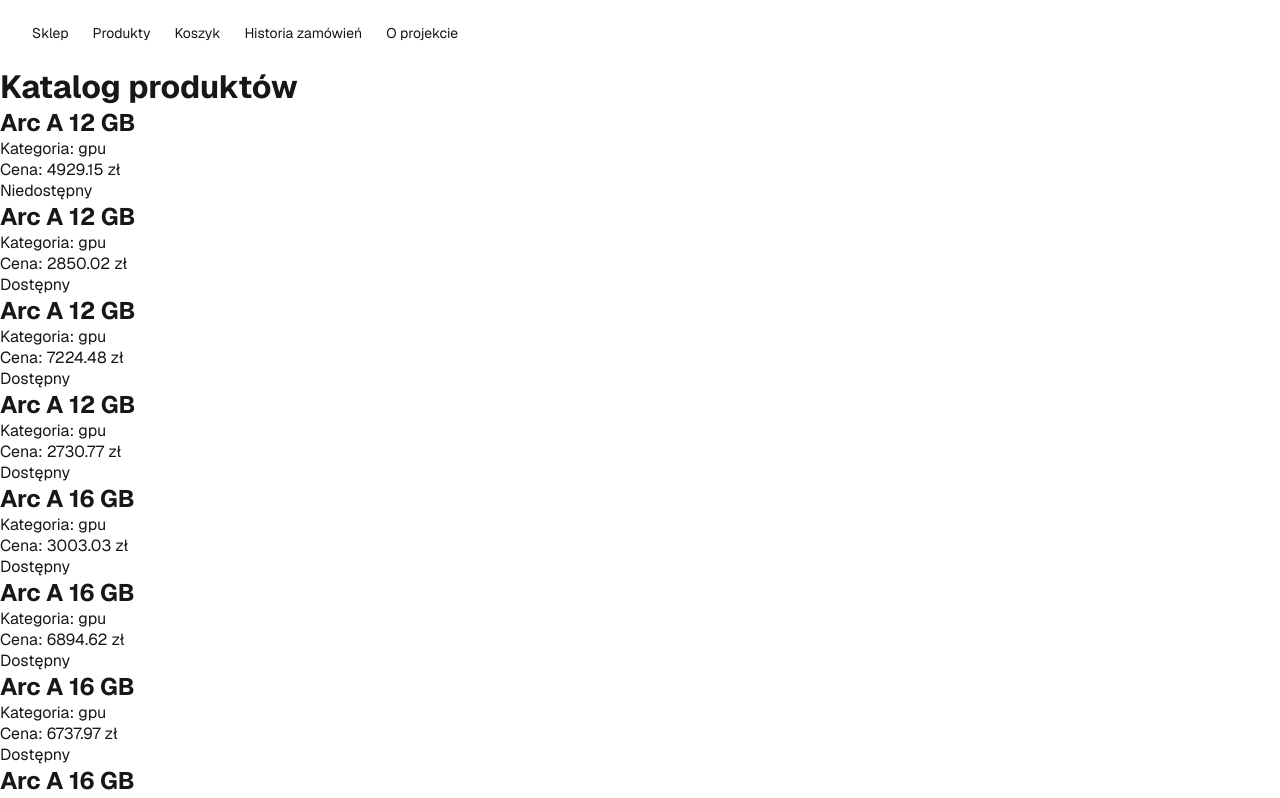
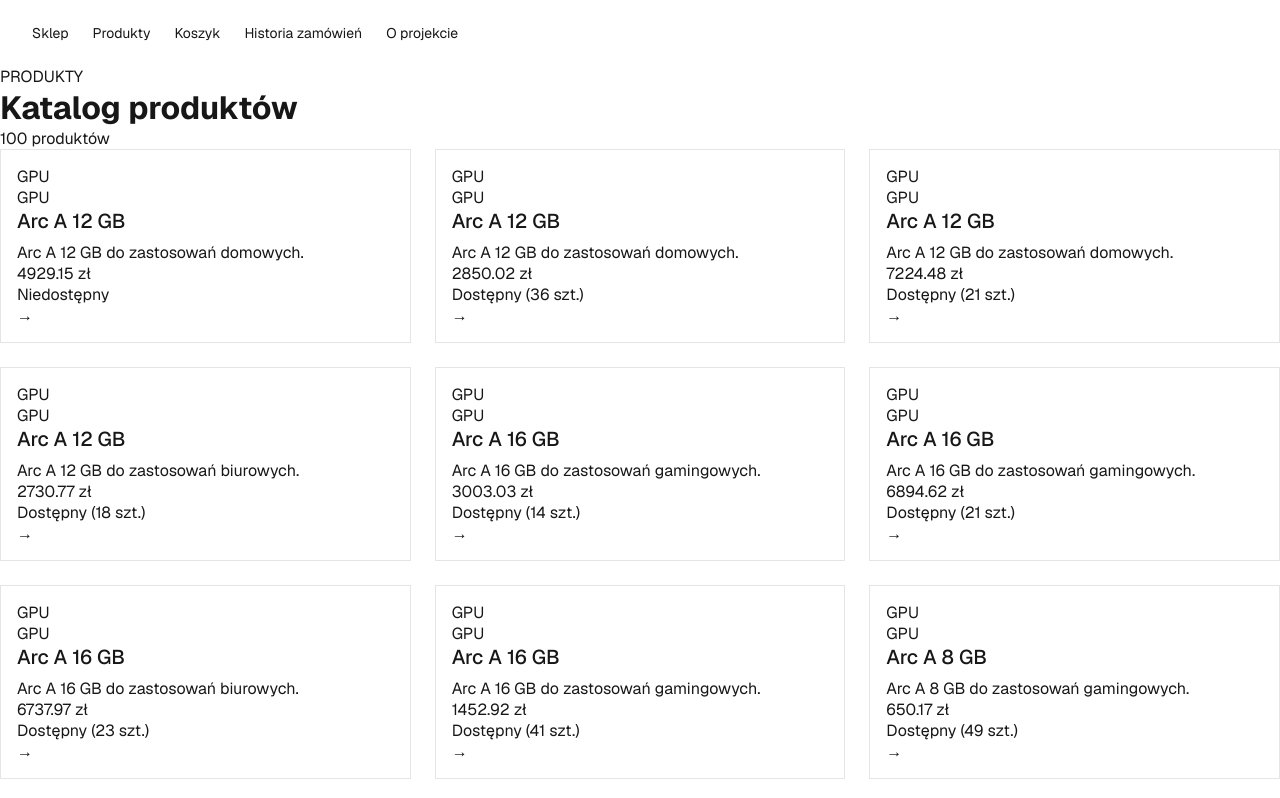
Before and after one commit to KulAndy/2026-2027-programowanie-backend-k02-progbackend-nextjs-shop-kulandy-lab10, a Next.js app: page /product-list in a window 1280 px wide. Shown: the top 798 px of the page. Built offline with nearby package versions, Linux system fonts and the light colour scheme.

Commit message:
improve product list

```diff
--- /dev/null
+++ b/app/product-list/page.module.css
@@ -0,0 +1,79 @@
+.productList {
+  padding: 48px 32px;
+}
+
+.productList h1 {
+  margin-bottom: 40px;
+  font-size: 40px;
+  font-weight: 600;
+  letter-spacing: -0.04em;
+}
+
+.products {
+  display: grid;
+  grid-template-columns: repeat(3, 1fr);
+  gap: 24px;
+  list-style: none;
+}
+
+.product {
+  border: 1px solid #e5e5e5;
+  padding: 16px;
+}
+
+.productImage {
+  aspect-ratio: 1 / 1;
+  display: flex;
+  align-items: center;
+  justify-content: center;
+  margin-bottom: 20px;
+  background: #f2f2f2;
+  font-size: 14px;
+  font-weight: 600;
+}
+
+.productCode {
+  margin-bottom: 8px;
+  font-family: var(--font-geist-mono);
+  font-size: 12px;
+  color: #777;
+}
+
+.product h2 {
+  margin-bottom: 8px;
+  font-size: 20px;
+  font-weight: 500;
+}
+
+.productDescription {
+  min-height: 44px;
+  margin-bottom: 20px;
+  color: #666;
+  font-size: 14px;
+  line-height: 1.5;
+}
+
+.productDetails {
+  display: flex;
+  align-items: center;
+  justify-content: space-between;
+  padding-top: 16px;
+  border-top: 1px solid #e5e5e5;
+  font-size: 14px;
+}
+
+@media (max-width: 900px) {
+  .products {
+    grid-template-columns: repeat(2, 1fr);
+  }
+}
+
+@media (max-width: 600px) {
+  .productList {
+    padding: 32px 20px;
+  }
+
+  .products {
+    grid-template-columns: 1fr;
+  }
+}
--- a/app/product-list/page.tsx
+++ b/app/product-list/page.tsx
@@ -1,4 +1,6 @@
+import Image from "next/image";
 import { getProducts } from "@/lib/repository";
+import styles from "./page.module.css";
 
 export default async function ProductListPage() {
   const products = await getProducts({
@@ -6,22 +8,57 @@ export default async function ProductListPage() {
   });
 
   return (
-    <main>
-      <h1>Katalog produktów</h1>
+    <main className={styles.page}>
+      <header className={styles.header}>
+        <div>
+          <p className={styles.eyebrow}>PRODUKTY</p>
+          <h1>Katalog produktów</h1>
+        </div>
+        <p className={styles.count}>
+          {products.length} {products.length === 1 ? "produkt" : "produktów"}
+        </p>
+      </header>
+      {products.length === 0 ? (
+        <p className={styles.empty}>Brak produktów do wyświetlenia.</p>
+      ) : (
+        <ul className={styles.products}>
+          {products.map((product) => (
+            <li key={product.id} className={styles.product}>
+              <div className={styles.image}>
+                <span>{product.type.toUpperCase()}</span>
+              </div>
 
-      {products.length === 0 ? (
-        <p>Brak produktów do wyświetlenia.</p>
-      ) : (
-        <ul>
-          {products.map((product) => (
-            <li key={product.id}>
-              <h2>{product.name}</h2>
+              <div className={styles.info}>
+                <div className={styles.category}>
+                  {product.type.toUpperCase()}
+                </div>
 
-              <p>Kategoria: {product.type}</p>
+                <h2>{product.name}</h2>
 
-              <p>Cena: {(product.price / 100).toFixed(2)} zł</p>
+                <p className={styles.description}>{product.description}</p>
 
-              <p>{product.amount > 0 ? "Dostępny" : "Niedostępny"}</p>
+                <div className={styles.bottom}>
+                  <div>
+                    <p className={styles.price}>
+                      {(product.price / 100).toFixed(2)} zł
+                    </p>
+
+                    <p
+                      className={
+                        product.amount > 0
+                          ? styles.available
+                          : styles.unavailable
+                      }
+                    >
+                      {product.amount > 0
+                        ? `Dostępny (${product.amount} szt.)`
+                        : "Niedostępny"}
+                    </p>
+                  </div>
+
+                  <span className={styles.arrow}>→</span>
+                </div>
+              </div>
             </li>
           ))}
         </ul>
```
